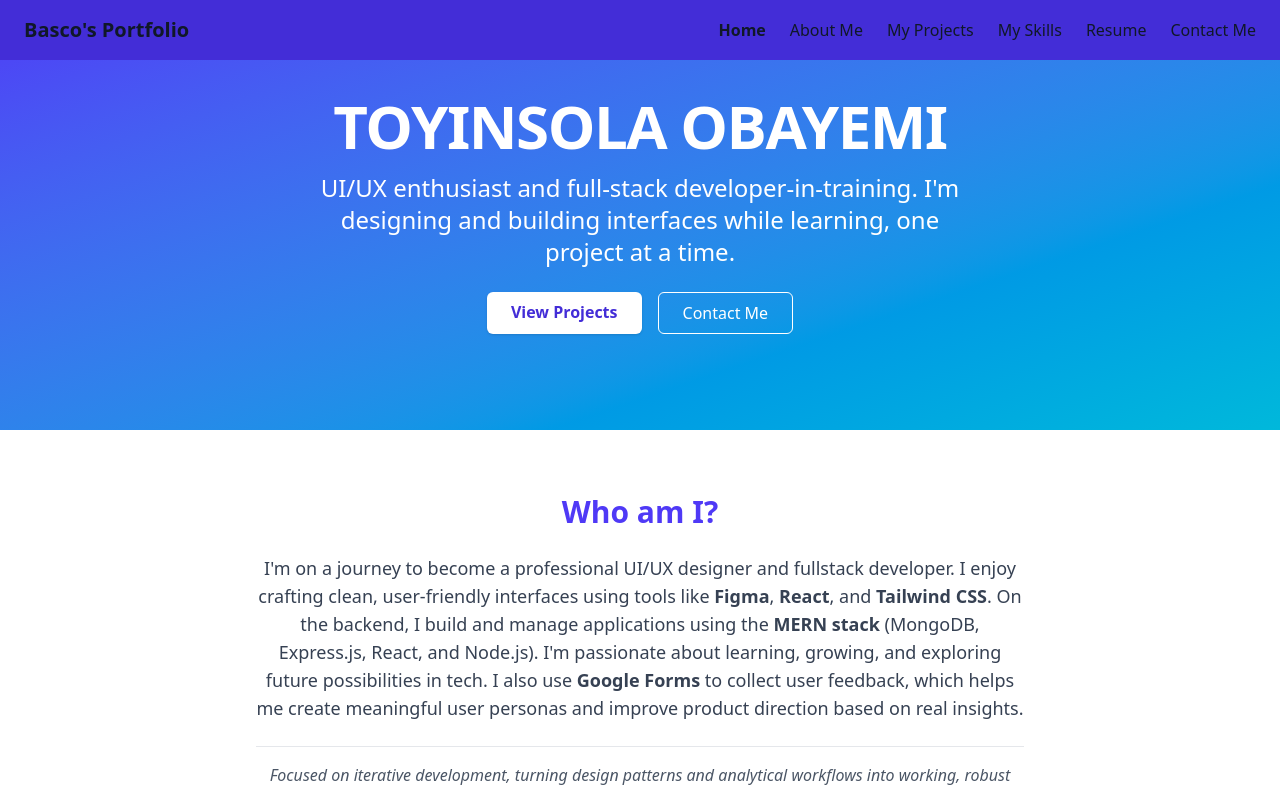
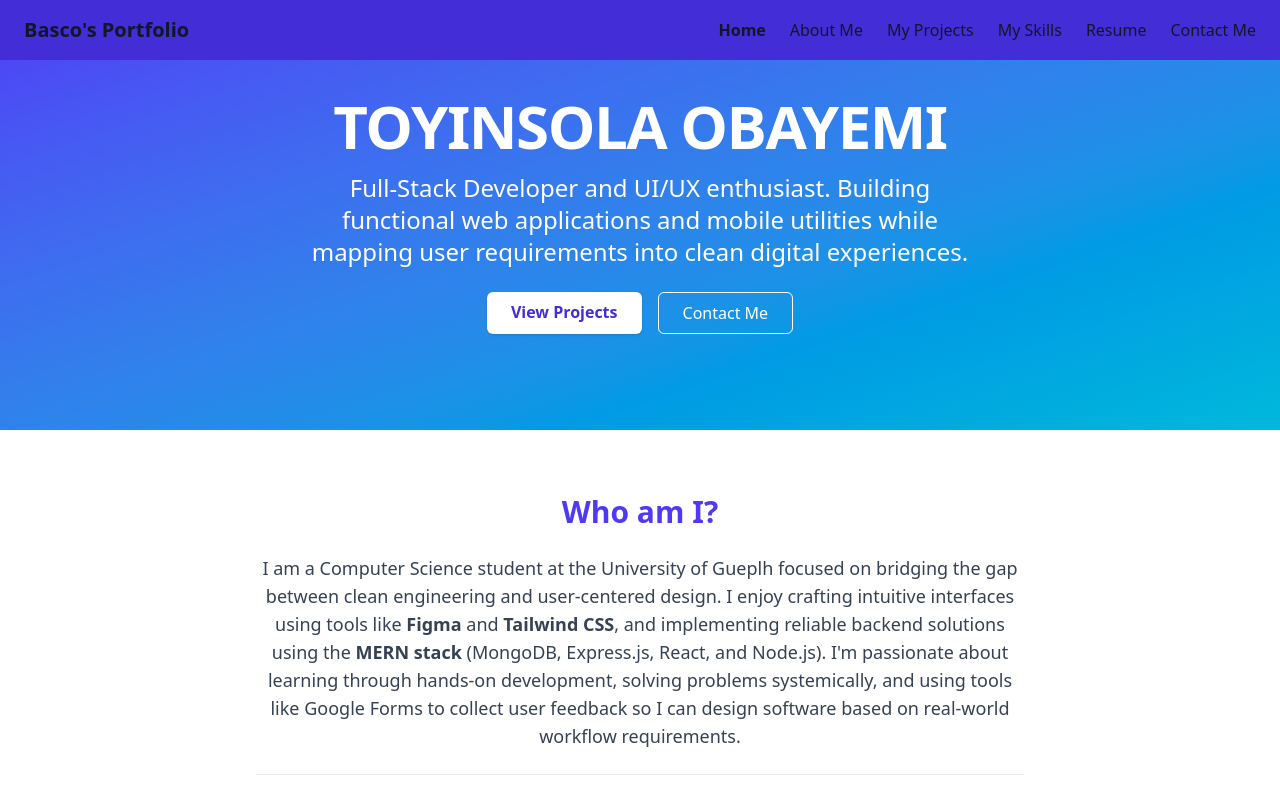
Before and after one commit to Basco-sm/basco-portfolio, a React (Vite) app: page / in a window 1280 px wide. Shown: the top 791 px of the page. Built offline with nearby package versions, Linux system fonts and the light colour scheme.

Commit message:
edited home section

```diff
--- a/src/pages/Home.jsx
+++ b/src/pages/Home.jsx
@@ -25,7 +25,7 @@ export default function Home() {
                     animate={{ opacity: 1 }}
                     transition={{ delay: 0.4 }}
                 >
-                    UI/UX enthusiast and full-stack developer-in-training. I'm designing and building interfaces while learning, one project at a time.
+                    Full-Stack Developer and UI/UX enthusiast. Building functional web applications and mobile utilities while mapping user requirements into clean digital experiences.
                 </motion.p>
                 <motion.div
                     className="flex justify-center gap-4 flex-wrap"
@@ -53,19 +53,15 @@ export default function Home() {
                 <div className="max-w-3xl mx-auto text-center space-y-6">
                     <h2 className="text-3xl font-bold text-indigo-600 dark:text-cyan-400">Who am I?</h2>
                     <p className="text-gray-700 dark:text-gray-300 text-lg">
-                        I'm on a journey to become a professional UI/UX designer and fullstack
-                        developer. I enjoy crafting clean, user-friendly interfaces using tools
-                        like <strong>Figma</strong>, <strong>React</strong>, and <strong>Tailwind
-                        CSS</strong>. On the backend, I build and manage applications using the
-                         <strong> MERN stack</strong> (MongoDB, Express.js, React, and Node.js).
-                        I'm passionate about learning, growing, and exploring future
-                        possibilities in tech. I also use <strong>Google Forms</strong> to
-                        collect user feedback, which helps me create meaningful user personas
-                        and improve product direction based on real insights.
-
+                        I am a Computer Science student at the University of Gueplh focused on bridging the gap between
+                        clean engineering and user-centered design. I enjoy crafting intuitive interfaces using tools
+                        like <strong>Figma</strong> and <strong>Tailwind CSS</strong>, and implementing reliable backend solutions
+                        using the<strong> MERN stack</strong> (MongoDB, Express.js, React, and Node.js). I'm passionate about learning
+                        through hands-on development, solving problems systemically, and using tools like Google Forms to collect user
+                         feedback so I can design software based on real-world workflow requirements.
                     </p>
                     <p className="text-gray-600 dark:text-gray-400 text-md italic border-t border-gray-200 dark:border-gray-800 pt-4">
-                        Focused on iterative development, turning design patterns and analytical workflows into working, robust application components.
+                        Dedicated to writing clean, modular code, managing version control pipelines, and conducting deep root-cause debugging to ensure system reliability.
                     </p>
                 </div>
             </section>
```
